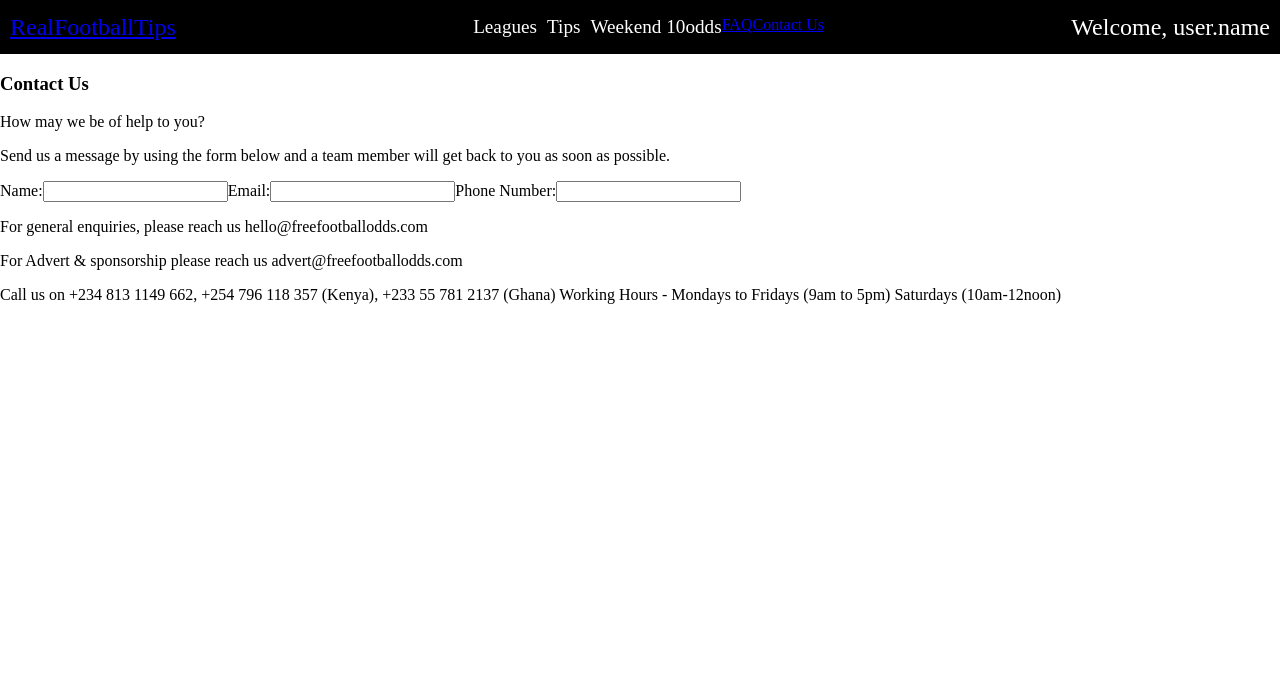
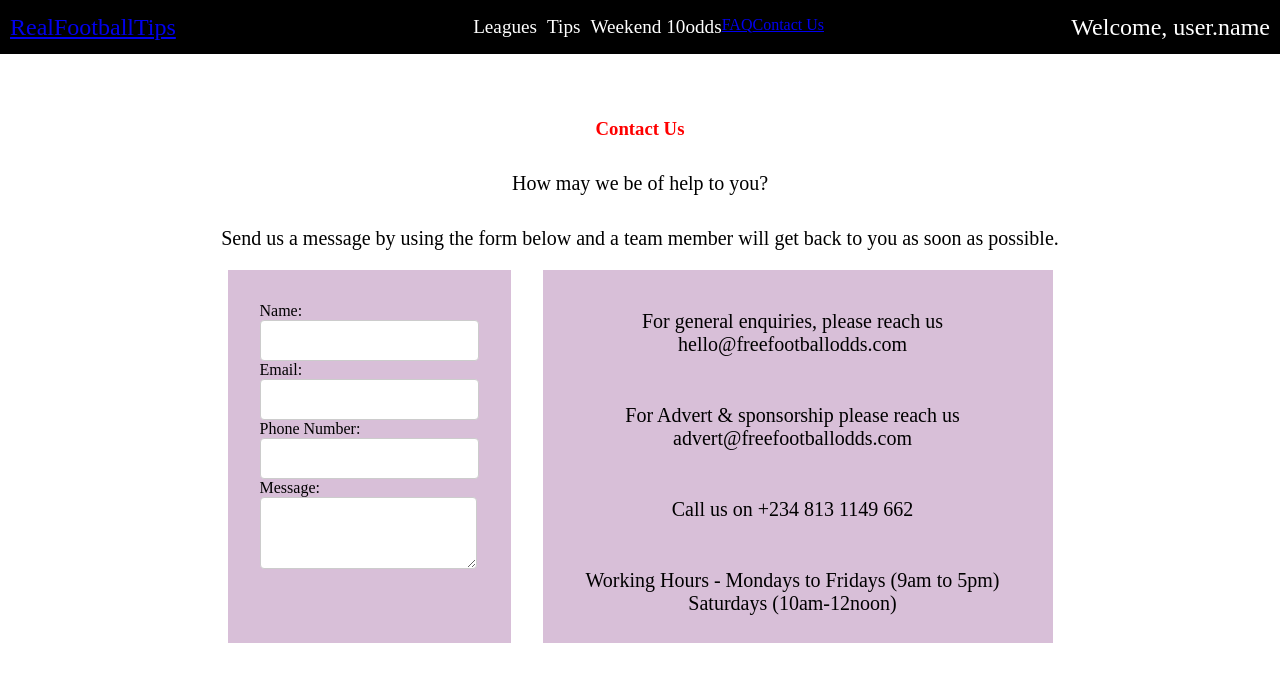
Before and after one commit to diamond-nicholas/football_tip, a React (Create React App) app: page /contact in a window 1280 px wide. Shown: the top 682 px of the page. Built offline with nearby package versions, Linux system fonts and the light colour scheme.

Commit message:
add styles to the contact form

```diff
--- a/src/Components/App.js
+++ b/src/Components/App.js
@@ -5,7 +5,7 @@ import Plans from './Plans';
 import Tips from './Tips';
 import Upcoming from './Upcoming';
 import FAQ from '../Pages/FAQ/FAQ';
-import Contact from '../Pages/Contact/Contact';
+import Contact from '../Pages/Contact';
 import { BrowserRouter as Router, Switch, Route } from 'react-router-dom';
 import Admin from '../Admin/Admin';
 
--- a/src/Pages/Contact/Contact.js
+++ b/src/Pages/Contact.js
@@ -1,34 +1,37 @@
 import React from 'react';
+import('../Styles/Contact.css');
 
 const Contact = () => {
   return (
-    <div>
+    <div className='contact'>
       <h3>Contact Us</h3>
       <p>How may we be of help to you?</p>
       <p>
         Send us a message by using the form below and a team member will get
         back to you as soon as possible.
       </p>
-      <article>
+      <article className='contactCard'>
         <form>
-          <label>Name:</label>
-          <input type='text' />
-          <label>Email:</label>
-          <input type='email' />
-          <label>Phone Number:</label>
-          <input type='text' />
+          <label>Name:</label> <br />
+          <input type='text' /> <br />
+          <label>Email:</label> <br />
+          <input type='email' /> <br />
+          <label>Phone Number:</label> <br />
+          <input type='text' /> <br />
+          <label>Message:</label> <br />
+          <textarea type='textarea' />
         </form>
-        <div>
+        <div className='right'>
           <p>
             For general enquiries, please reach us hello@freefootballodds.com
           </p>
           <p>
             For Advert & sponsorship please reach us advert@freefootballodds.com
           </p>
+          <p>Call us on +234 813 1149 662</p>
           <p>
-            Call us on +234 813 1149 662, +254 796 118 357 (Kenya), +233 55 781
-            2137 (Ghana) Working Hours - Mondays to Fridays (9am to 5pm)
-            Saturdays (10am-12noon)
+            Working Hours - Mondays to Fridays (9am to 5pm) Saturdays
+            (10am-12noon)
           </p>
         </div>
       </article>
--- /dev/null
+++ b/src/Styles/Contact.css
@@ -0,0 +1,45 @@
+.contact h3 {
+  color: red;
+  text-align: center;
+  margin-top: 4rem;
+}
+
+.contact p {
+  text-align: center;
+  margin-top: 2rem;
+  font-size: 20px;
+}
+
+.contactCard {
+  display: flex;
+  justify-content: center;
+}
+.contactCard form {
+  background-color: #d8bfd8;
+  margin-right: 2rem;
+  padding: 2rem;
+}
+
+input[type='text'],
+input[type='email'] {
+  padding: 12px 20px;
+  border: 1px solid #ccc;
+  border-radius: 4px;
+  box-sizing: border-box;
+}
+
+textarea[type='textarea'] {
+  padding: 20px 20px;
+  border: 1px solid #ccc;
+  border-radius: 4px;
+  box-sizing: border-box;
+}
+
+.contactCard .right {
+  background-color: #d8bfd8;
+  max-width: 500px;
+}
+
+.right p {
+  padding: 0.5rem;
+}
```
